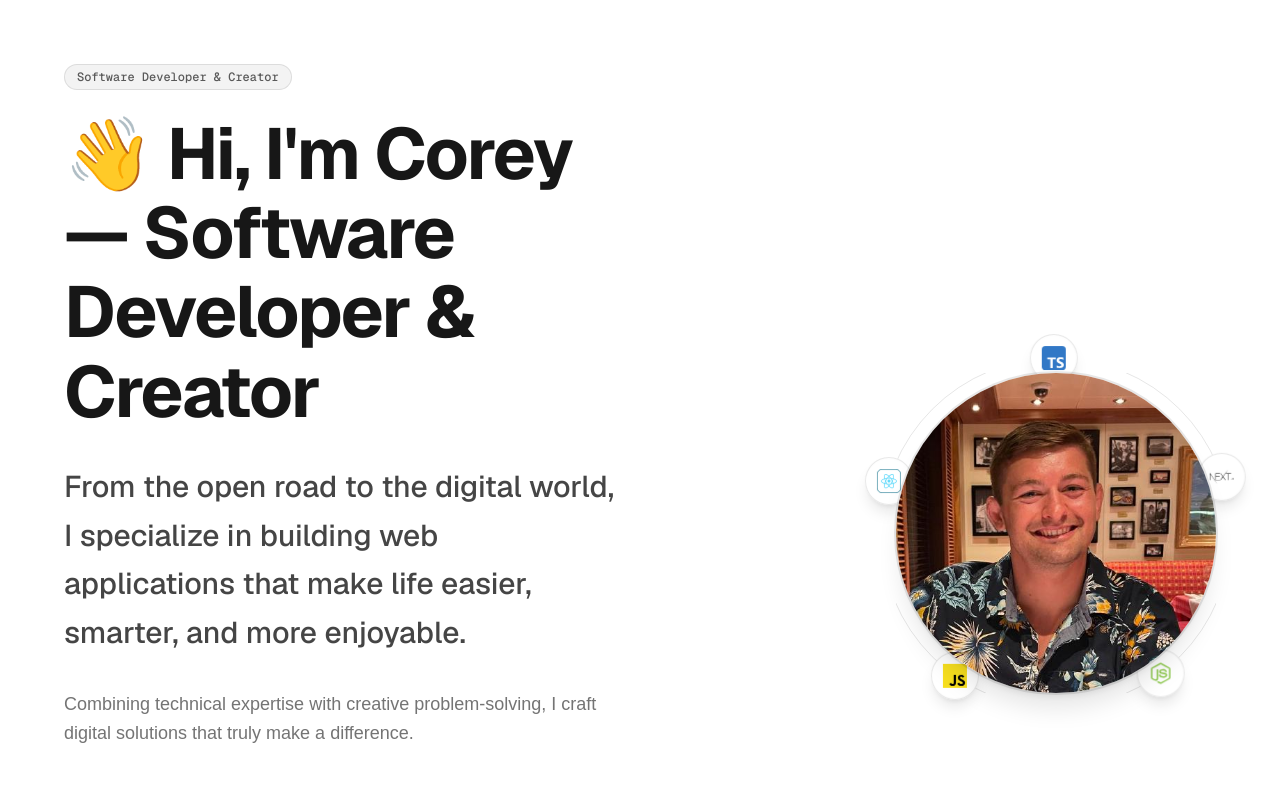
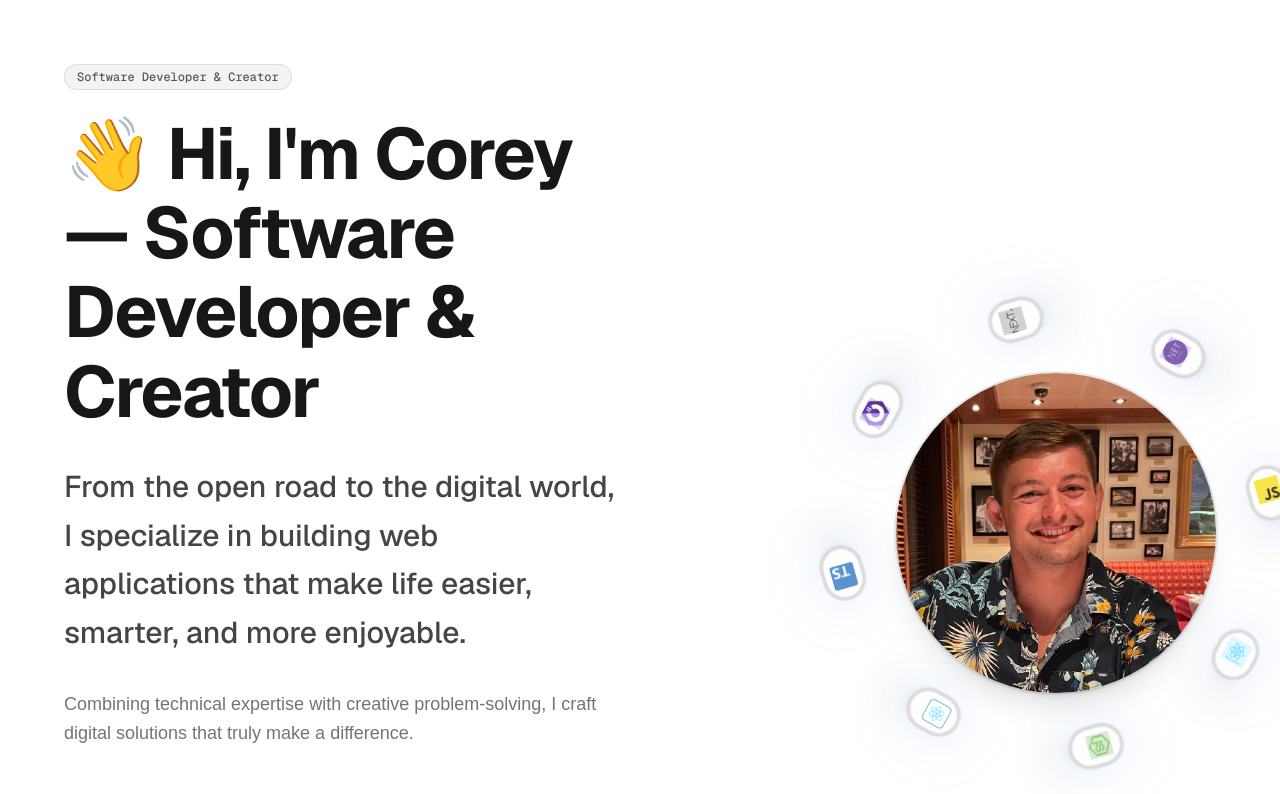
Before and after one commit to mcnutt0316/landing-page, a Next.js app: page / in a window 1280 px wide. Shown: the top 794 px of the page. Built offline with nearby package versions, Linux system fonts and the light colour scheme; no server answers.

Commit message:
Revert "Replace custom orbit animation with MagicUI OrbitingCircles component"
This reverts commit e46980babdc2cc93b6878a1f17622ef4ccc7c6df.

```diff
--- a/src/app/globals.css
+++ b/src/app/globals.css
@@ -24,20 +24,6 @@
   --color-accent-foreground: var(--accent-foreground);
   --font-sans: var(--font-geist-sans);
   --font-mono: var(--font-geist-mono);
-  --animate-orbit: orbit calc(var(--duration) * 1s) linear infinite;
-}
-
-@keyframes orbit {
-  0% {
-    transform: rotate(calc(var(--angle) * 1deg))
-      translateY(calc(var(--radius) * 1px))
-      rotate(calc(var(--angle) * -1deg));
-  }
-  100% {
-    transform: rotate(calc(var(--angle) * 1deg + 360deg))
-      translateY(calc(var(--radius) * 1px))
-      rotate(calc((var(--angle) * -1deg) - 360deg));
-  }
 }
 
 @media (prefers-color-scheme: dark) {
--- /dev/null
+++ b/src/components/Hero/TechOrbit.module.css
@@ -0,0 +1,113 @@
+/* CSS custom property for responsive orbit radius - optimized for visual hierarchy */
+.orbitContainer {
+  --orbit-radius: 200px; /* Default for lg screens - creates 40px breathing room */
+  animation: orbit var(--animation-duration, 18s) linear infinite;
+  transform-origin: center center;
+}
+
+/* Responsive orbit radius adjustments */
+@media (max-width: 1024px) {
+  .orbitContainer {
+    --orbit-radius: 140px; /* md screens - maintains proportional spacing */
+  }
+}
+
+@media (max-width: 640px) {
+  .orbitContainer {
+    --orbit-radius: 105px; /* sm screens - adequate mobile spacing */
+    animation-duration: var(--mobile-animation-duration, 22s); /* Slower on mobile for better UX */
+  }
+}
+
+@keyframes orbit {
+  from {
+    transform: translate(-50%, -50%) rotate(var(--start-angle, 0deg));
+  }
+  to {
+    transform: translate(-50%, -50%) rotate(calc(var(--start-angle, 0deg) + 360deg));
+  }
+}
+
+/* Orbit icon positioning with proper centering */
+.orbitIcon {
+  left: 50%;
+  top: 50%;
+  transform-origin: center center;
+  border-radius: 50%;
+  padding: 4px;
+  display: flex;
+  align-items: center;
+  justify-content: center;
+}
+
+/* Enhanced hover effects with professional glow and depth */
+.orbitIcon:hover {
+  filter: drop-shadow(0 0 16px rgba(59, 130, 246, 0.5))
+    drop-shadow(0 0 32px rgba(59, 130, 246, 0.25))
+    drop-shadow(0 4px 12px rgba(0, 0, 0, 0.15));
+  transform: translateY(-2px);
+}
+
+/* Group hover enhancement for better contrast */
+.orbitContainer:hover .orbitIcon {
+  opacity: 1;
+}
+
+/* Improved accessibility for reduced motion */
+@media (prefers-reduced-motion: reduce) {
+  .orbitContainer {
+    animation: none !important;
+  }
+  .orbitIcon {
+    position: static !important;
+    transform: none !important;
+    display: inline-block;
+    margin: 0 8px 8px 0;
+    opacity: 0.8 !important;
+    left: auto !important;
+    top: auto !important;
+  }
+  .orbitIcon:hover {
+    opacity: 1 !important;
+    transform: scale(1.1) !important;
+    filter: none !important;
+  }
+}
+
+/* High contrast mode adjustments */
+@media (prefers-contrast: high) {
+  .orbitIcon {
+    background: var(--background);
+    border: 2px solid var(--foreground);
+    opacity: 1 !important;
+  }
+  .orbitIcon:hover {
+    background: var(--accent);
+    border-color: var(--accent);
+  }
+}
+
+/* Performance optimization for smooth animation */
+.orbitContainer,
+.orbitIcon {
+  will-change: transform;
+  backface-visibility: hidden;
+  perspective: 1000px;
+}
+
+/* Glass effect for modern appearance */
+.orbitIcon > div > div {
+  backdrop-filter: blur(8px);
+  -webkit-backdrop-filter: blur(8px);
+}
+
+/* Responsive enhancements for better mobile experience */
+@media (max-width: 480px) {
+  .orbitContainer {
+    --orbit-radius: 110px; /* Extra small screens - optimal spacing for mobile */
+    animation-duration: 24s; /* Even slower for smallest screens */
+  }
+  .orbitIcon {
+    padding: 2px;
+  }
+}
--- a/src/components/Hero/TechOrbit.tsx
+++ b/src/components/Hero/TechOrbit.tsx
@@ -1,32 +1,48 @@
 "use client";
 
 import React from "react";
-import TechIcon, { TechName } from "../TechIcon";
-import { OrbitingCircles } from "../ui/OrbitingCircles";
-
-const outerIcons: TechName[] = ["react", "typescript", "nextjs", "nodejs", "javascript"];
-const innerIcons: TechName[] = ["csharp", "dotnetcore", "reactnative"];
-
-const IconSlot = ({ name, size }: { name: TechName; size: "md" | "lg" }) => (
-  <div className="flex items-center justify-center w-full h-full rounded-full bg-background/90 backdrop-blur-sm border border-foreground/10 shadow-lg">
-    <TechIcon name={name} size={size} glowEffect={false} animate={false} />
-  </div>
-);
+import TechIcon from "../TechIcon";
+import { techOrbitItems, animationConfig } from "../../constants/technologies";
+import styles from "./TechOrbit.module.css";
 
 const TechOrbit = () => {
   return (
-    <div className="absolute inset-0 flex items-center justify-center pointer-events-none">
-      <OrbitingCircles iconSize={48} radius={175} duration={20} path>
-        {outerIcons.map((name) => (
-          <IconSlot key={name} name={name} size="lg" />
+    <>
+      {/* Floating Tech Orbit Animation */}
+      <div className="absolute inset-0 pointer-events-none">
+        {techOrbitItems.map((tech) => (
+          <div
+            key={tech.name}
+            className={`absolute top-1/2 left-1/2 ${styles.orbitContainer} group`}
+            style={{
+              "--start-angle": `${tech.angle}deg`,
+              animationDelay: "0s",
+              animationDuration: `${animationConfig.orbitDuration}s`,
+            } as React.CSSProperties}
+          >
+            <div
+              className={`absolute ${styles.orbitIcon} opacity-80 hover:opacity-100 hover:scale-125 transition-all duration-300 cursor-pointer`}
+              style={{
+                transform: `translateX(var(--orbit-radius))`,
+              }}
+            >
+              <div className="relative">
+                {/* Enhanced background with stronger contrast and dual-layer system */}
+                <div className="absolute inset-0 -z-10 bg-background/95 backdrop-blur-xl rounded-full scale-[1.8] group-hover:bg-background group-hover:scale-[1.9] transition-all duration-300 border-2 border-foreground/20 group-hover:border-foreground/30 shadow-xl shadow-foreground/10"></div>
+                {/* Enhanced secondary glow layer for better depth */}
+                <div className="absolute inset-0 -z-20 bg-accent/15 rounded-full scale-[2.2] blur-md group-hover:bg-accent/20 group-hover:scale-[2.3] transition-all duration-300"></div>
+                <TechIcon
+                  name={tech.name}
+                  size="lg"
+                  glowEffect={true}
+                  animate={false}
+                />
+              </div>
+            </div>
+          </div>
         ))}
-      </OrbitingCircles>
-      <OrbitingCircles iconSize={40} radius={112} duration={15} reverse path>
-        {innerIcons.map((name) => (
-          <IconSlot key={name} name={name} size="md" />
-        ))}
-      </OrbitingCircles>
-    </div>
+      </div>
+    </>
   );
 };
 
--- a/src/components/ui/OrbitingCircles.tsx
+++ /dev/null
@@ -1,74 +0,0 @@
-"use client";
-
-import React from "react";
-
-export interface OrbitingCirclesProps extends React.HTMLAttributes<HTMLDivElement> {
-  className?: string;
-  children?: React.ReactNode;
-  reverse?: boolean;
-  duration?: number;
-  radius?: number;
-  path?: boolean;
-  iconSize?: number;
-  speed?: number;
-}
-
-export function OrbitingCircles({
-  className,
-  children,
-  reverse,
-  duration = 20,
-  radius = 160,
-  path = true,
-  iconSize = 30,
-  speed = 1,
-  ...props
-}: OrbitingCirclesProps) {
-  const calculatedDuration = duration / speed;
-  const count = React.Children.count(children);
-
-  return (
-    <>
-      {path && (
-        <svg
-          xmlns="http://www.w3.org/2000/svg"
-          version="1.1"
-          className="pointer-events-none absolute inset-0 size-full"
-        >
-          <circle
-            className="stroke-black/10 stroke-1 dark:stroke-white/10"
-            cx="50%"
-            cy="50%"
-            r={radius}
-            fill="none"
-          />
-        </svg>
-      )}
-      {React.Children.map(children, (child, index) => {
-        const angle = (360 / count) * index;
-        return (
-          <div
-            style={
-              {
-                "--duration": calculatedDuration,
-                "--radius": radius,
-                "--angle": angle,
-                "--icon-size": `${iconSize}px`,
-              } as React.CSSProperties
-            }
-            className={[
-              "animate-orbit absolute flex size-(--icon-size) transform-gpu items-center justify-center rounded-full",
-              reverse ? "[animation-direction:reverse]" : "",
-              className ?? "",
-            ]
-              .filter(Boolean)
-              .join(" ")}
-            {...props}
-          >
-            {child}
-          </div>
-        );
-      })}
-    </>
-  );
-}
```
